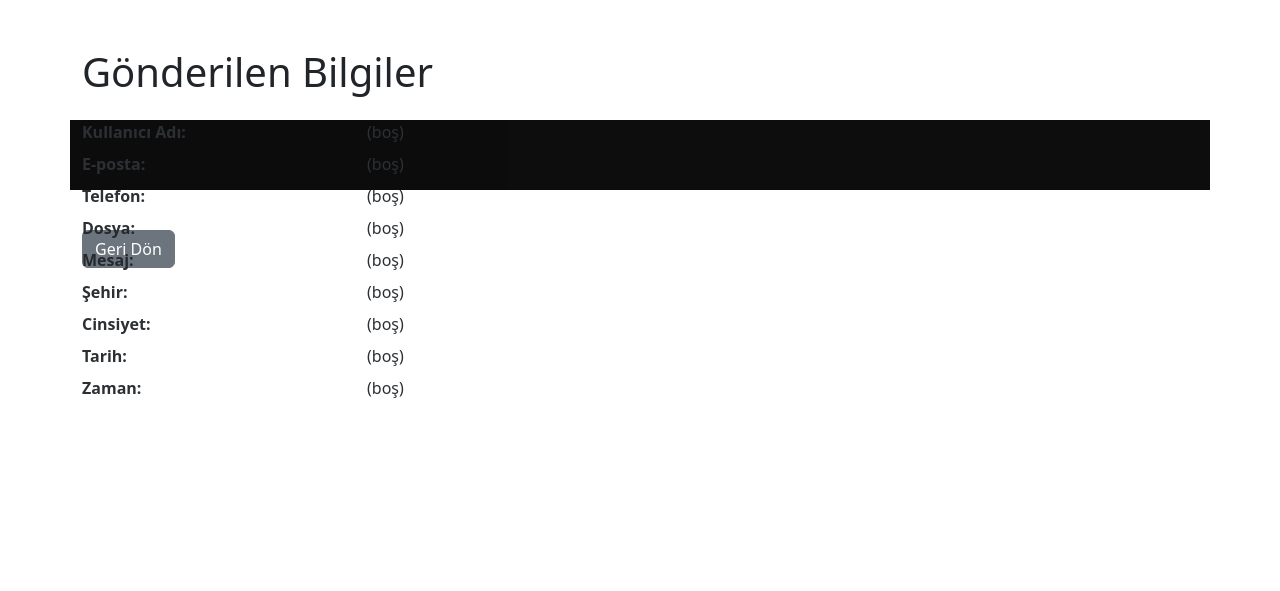
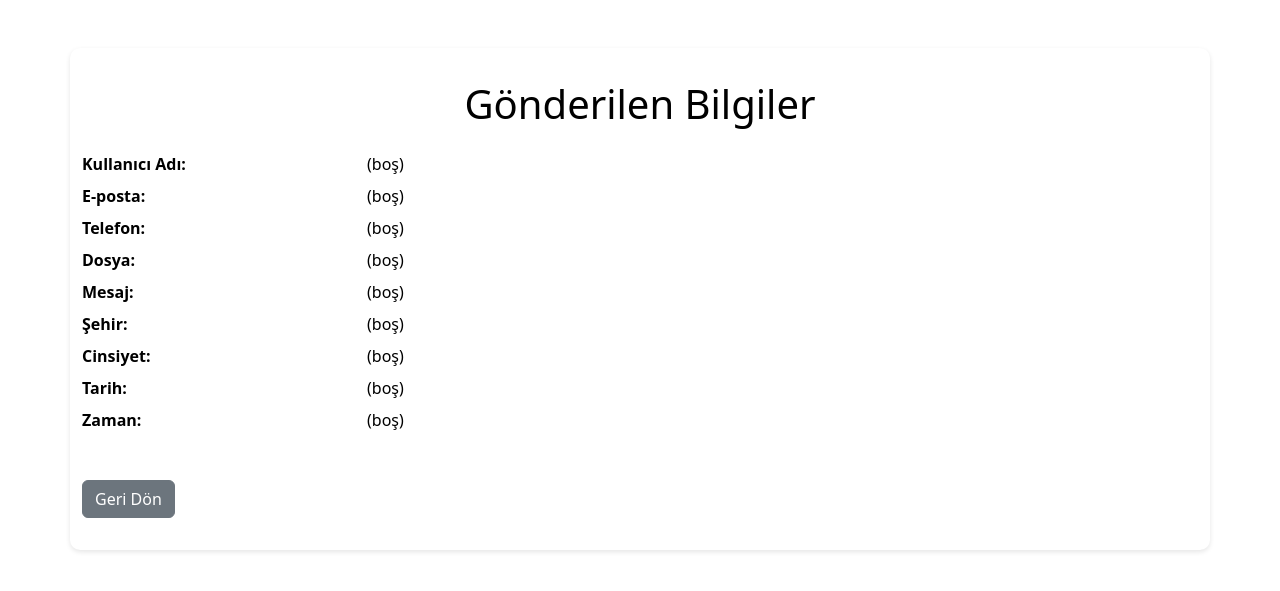
Before and after one commit to adembtr/web-tek-projesi, a PHP site: the page made by iletişim.php in a window 1280 px wide. Shown: the top 591 px of the page. Run offline with PHP 8.4, Linux system fonts and the light colour scheme.

Commit message:
son özellikler

```diff
--- a/css/menu.css
+++ b/css/menu.css
@@ -168,7 +168,8 @@
     }
 
     .logo img {
-        width: 50px; /* Logo boyutunu küçült */
+        width: 30px;
+        height: 30px; /* Logo boyutunu küçült */
     }
 
     /* Dropdown menüsünün genişliğini sınırlamak */
--- /dev/null
+++ b/css/phpİletişim.css
@@ -0,0 +1,33 @@
+.container {
+  background-color: #ffffff;
+  color: black;
+  padding: 2rem;
+  border-radius: 10px;
+  box-shadow: 0 2px 5px rgba(0, 0, 0, 0.1);
+}
+
+h1 {
+  text-align: center;
+  color: grey;
+  margin-bottom: 1.5rem;
+}
+d1.row dt{
+  font-weight:600;
+  color: midnightblue;
+}
+
+
+d1.row dd {
+  font-style: italic;
+  color: black;
+}
+
+a.btn-secondry {
+  background-color: red;
+  border-color: aqua;
+}
+
+a.btn-secondry {
+  background-color: aqua;
+  border-color: red;
+}
--- a/iletişim.php
+++ b/iletişim.php
@@ -20,8 +20,7 @@
 <head>
   <meta charset="UTF-8">
   <title>İletişim Formu Sonuçları</title>
-  <link rel="stylesheet" href="/css/iletisim.css">
-  <link rel="stylesheet" href="/css/menu.css">
+  <link rel="stylesheet" href="/css/phpİletişim.css">
   <link href="https://cdn.jsdelivr.net/npm/bootstrap@5.3.5/dist/css/bootstrap.min.css" rel="stylesheet">
 </head>
 <body>
```
Also changed, not shown: script.js (added, +31 -0 lines), img/nöron.png (deleted).
